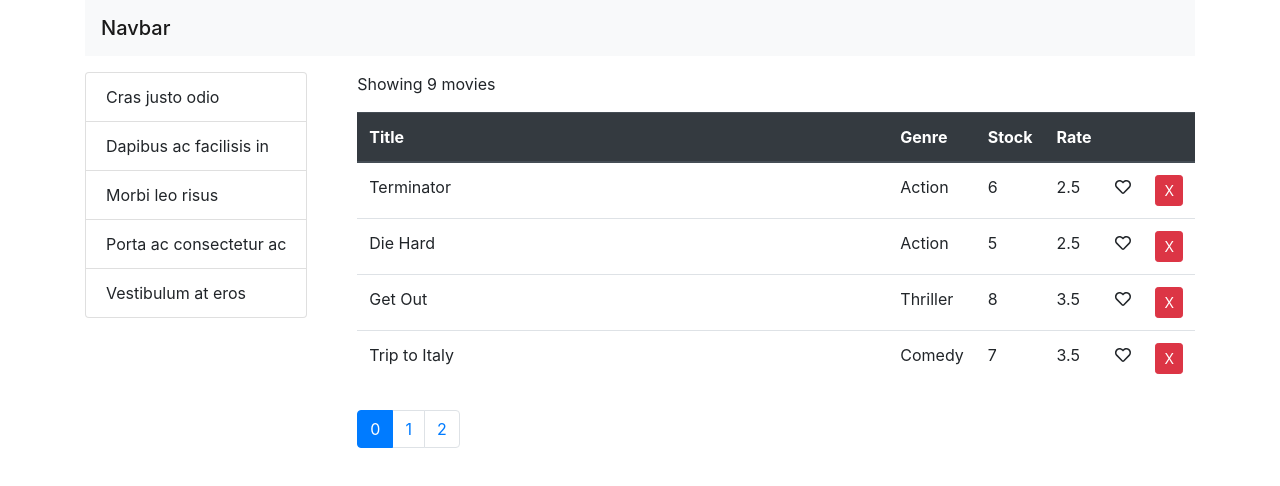
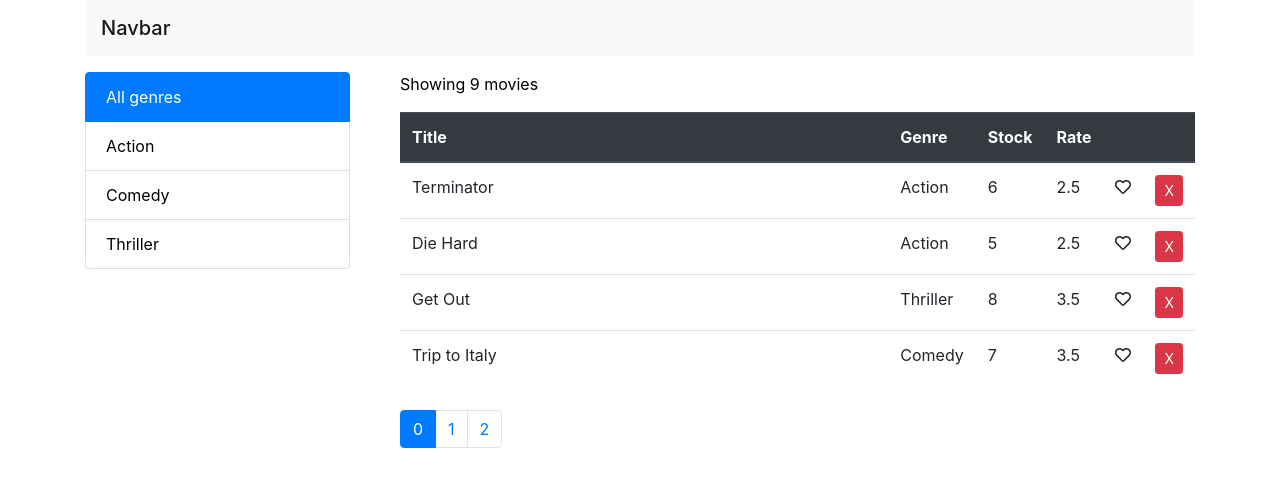
Before and after one commit to jparelladab/vidly, a React (Create React App) app: page / in a window 1280 px wide. Shown: the top 486 px of the page. Built offline with nearby package versions, Linux system fonts and the light colour scheme.

Commit message:
docker-compose file

```diff
--- /dev/null
+++ b/src/common/listGroup.jsx
@@ -0,0 +1,26 @@
+
+import React from 'react';
+
+const ListGroup = (props) => {
+  const {items, textProperty, valueProperty, onItemSelect, selectedItem} = props;
+  return (
+
+        <div className="movies-filter">
+          <ul className="list-group">
+            <li key="all" className={ (selectedItem) ? "list-group-item" : "list-group-item active"}><a href="#" onClick={() => onItemSelect('')} >All genres</a></li>
+            { items.map ( item =>
+            <li key={item[valueProperty]} className={(selectedItem === item) ? "list-group-item active" : "list-group-item"}><a href="#" onClick={() => onItemSelect(item)}>{item[textProperty]}</a></li>
+            )}
+          </ul>
+        </div>
+
+
+    )
+}
+
+ListGroup.defaultProps = {
+  textProperty: 'name',
+  valueProperty: '_id'
+};
+
+export default ListGroup;
--- a/src/components/movies.jsx
+++ b/src/components/movies.jsx
@@ -1,27 +1,42 @@
 import React, {Component} from 'react';
-import Movie from './movie';
+import MoviesTable from './moviesTable';
 import Pagination from '../common/pagination';
 import {getMovies, deleteMovie} from '../services/fakeMovieService';
+import {getGenres} from '../services/fakeGenreService'
 import {paginate} from '../utils/paginate';
+import {filter} from '../utils/filter';
+import {sortMovies} from '../utils/sort';
 import PropTypes from 'prop-types';
+import ListGroup from '../common/listGroup';
 
 
 class Movies extends Component{
   state = {
-    movies: getMovies(),
+    movies: [],
     likes: [],
     pageSize: 4,
-    currentPage: 0
+    currentPage: 0,
+    genres: [],
+    selectedGenre: '',
+    sortColumn: ''
+  };
+
+  componentDidMount(){
+    this.setState({
+      movies: getMovies(),
+      genres: getGenres(),
+      sortColumn: {path: 'title', order: 'asc'}
+    });
   };
 
   handleDelete = (movie) => {
     deleteMovie(movie._id);
     this.setState({movies: getMovies()});
-  }
+  };
 
   isLiked = (movie) => {
     return this.state.likes.indexOf(movie) >= 0 ? true : false;
-  }
+  };
 
   handleLike = (movie) => {
     let likes = [...this.state.likes];
@@ -32,57 +47,64 @@ class Movies extends Component{
       likes = likes.filter(m => m._id !== movie._id);
     }
     this.setState({likes});
-  }
+  };
 
   handlePageChange = (page) => {
     this.setState({currentPage: page});
   }
 
+  handleGenreSelect = (genre) => {
+    this.setState({
+      selectedGenre: genre,
+      currentPage: 0
+    });
+  };
+
+  handleSort = (column) => {
+    let order = this.state.sortColumn.order;
+    if (this.state.sortColumn.path === column){
+      if (order === 'asc'){
+        order = 'desc';
+      } else {
+        order = 'asc';
+      }
+    }
+    this.setState({sortColumn: {path: column, order}});
+    console.log(this.state.sortColumn);
+  };
+
   render(){
 
-  const {length: count} = this.state.movies;
-  const { pageSize, currentPage, movies } = this.state;
-  const paginatedMovies = paginate(movies, currentPage, pageSize );
+    const { pageSize, currentPage, movies, selectedGenre, sortColumn } = this.state;
+    const filteredMovies = filter(movies, selectedGenre);
+    const sortedMovies = sortMovies(filteredMovies, sortColumn);
+    const paginatedMovies = paginate(sortedMovies, currentPage, pageSize );
+    const {length: count} = filteredMovies;
 
     if (count === 0) return <p>There are no movies</p>
+
     return (
       <div className="movies-container">
+        <ListGroup
+          items={this.state.genres}
+          selectedItem={selectedGenre}
 
-        <div className="movies-filter">
-          <ul className="list-group">
-            <li className="list-group-item">Cras justo odio</li>
-            <li className="list-group-item">Dapibus ac facilisis in</li>
-            <li className="list-group-item">Morbi leo risus</li>
-            <li className="list-group-item">Porta ac consectetur ac</li>
-            <li className="list-group-item">Vestibulum at eros</li>
-          </ul>
-        </div>
+          // not needed because of default props defined in ListGroup
+          // textProperty="name"
+          // valueProperty="_id"
+
+          onItemSelect={this.handleGenreSelect}
+        />
+
         <div>
-          <p>Showing {count} movies</p>
-
-            <table className="table">
-                <thead className="thead-dark">
-                  <tr>
-                    <th className="col">Title</th>
-                    <th className="col">Genre</th>
-                    <th className="col">Stock</th>
-                    <th className="col">Rate</th>
-                    <th className="col"></th>
-                    <th className="col"></th>
-                  </tr>
-                </thead>
-              <tbody className="table-striped">
-                  { paginatedMovies.map (movie =>
-                    <Movie
-                      movie={movie}
-                      key={movie._id}
-                      onDelete={ this.handleDelete }
-                      onLike={this.handleLike}
-                      isLiked={this.isLiked(movie)}
-                  />
-                    ) }
-              </tbody>
-            </table>
+          <MoviesTable
+            paginatedMovies={paginatedMovies}
+            count={count}
+            handleDelete={this.handleDelete}
+            handleLike={this.handleLike}
+            isLiked={this.isLiked}
+            onSort={this.handleSort}
+          />
 
             <Pagination
               itemsCount={count}
--- /dev/null
+++ b/src/components/moviesTable.jsx
@@ -0,0 +1,57 @@
+import React from 'react';
+import Movie from './movie';
+
+
+  const MoviesTable = (props) => {
+    const {
+      count,
+      paginatedMovies,
+      handleDelete,
+      handleLike,
+      isLiked,
+      onSort } = props;
+
+    return(
+
+      <React.Fragment>
+        <p>Showing {count} movies</p>
+        <table className="table">
+            <thead className="thead-dark">
+              <tr>
+                <th
+                  onClick={() => onSort('title')}
+                  className="col">Title</th>
+                <th
+                  onClick={() => onSort('genre')}
+                  className="col">Genre</th>
+                <th
+                  onClick={() => onSort('numberInStock')}
+                  className="col">Stock</th>
+                <th
+                  onClick={() => onSort('dailyRentalRate')}
+                  className="col">Rate</th>
+
+                <th className="col"></th>
+                <th className="col"></th>
+              </tr>
+            </thead>
+          <tbody className="table-striped">
+              { paginatedMovies.map (movie =>
+                <Movie
+                  movie={movie}
+                  key={movie._id}
+                  onDelete={ handleDelete }
+                  onLike={handleLike}
+                  isLiked={isLiked(movie)}
+              />
+                ) }
+          </tbody>
+        </table>
+
+
+      </React.Fragment>
+    )
+
+  }
+
+  export default MoviesTable;
--- a/src/index.css
+++ b/src/index.css
@@ -12,9 +12,15 @@ code {
     monospace;
 }
 
+a {
+  color:inherit;
+}:hover{
+  color:inherit;
+}
+
 
 .movies-container {
   display: grid;
-  grid-template-columns: auto 1fr;
+  grid-template-columns: 1fr 3fr;
   column-gap: 50px;
 }
--- /dev/null
+++ b/src/utils/filter.js
@@ -0,0 +1,10 @@
+
+
+export function filter(items, genre){
+    if (genre){
+      let filterMovies = items.filter( m => m.genre._id === genre._id);
+      return filterMovies;
+    } else {
+      return items;
+    }
+}
--- /dev/null
+++ b/src/utils/sort.js
@@ -0,0 +1,20 @@
+export function sortMovies(movies, {path, order}){
+  const mov = movies.sort(function(a,b){
+    return a.title - b.title });
+  mov.forEach((a,b,c) => console.log(a.title));
+  let sorted;
+  if (path === 'genre'){
+    sorted = movies.sort(function(a,b){
+    return a[path] - b[path]['name'];
+  });
+  } else {
+    sorted = movies.sort(function(a,b){
+    return a[path] - b[path];
+    });
+  }
+  if (order === 'desc'){
+    sorted = sorted.reverse();
+  }
+  //console.log(sorted);
+  return sorted;
+}
```
Also changed, not shown: docker-compose.yml (added, +15 -0 lines), 2 other files (tests, documents, lock files or other folders).
